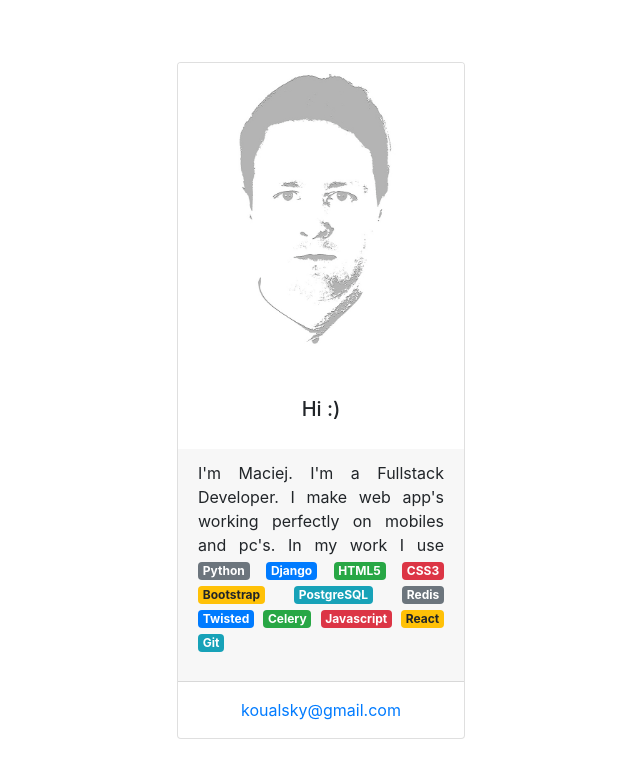
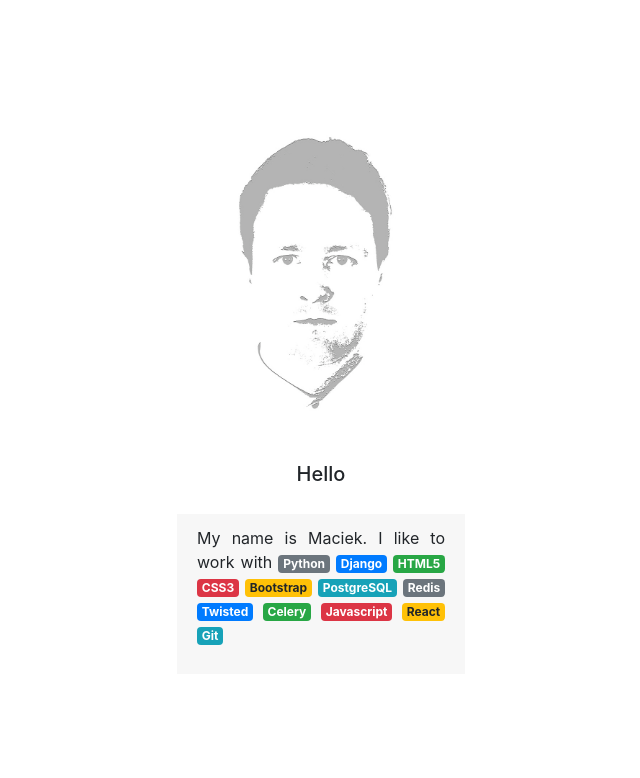
Before and after one commit to koualsky/portfolio, a Django app: page /about/ in a window 1280 px wide. Shown: the top 778 px of the page, without its empty margins (319-959 px from the left). Run offline with Django 3.2, Linux system fonts and the light colour scheme; some libraries are stand-ins or nearby versions.

Commit message:
Change info on about.html page

```diff
--- a/sites/templates/sites/about.html
+++ b/sites/templates/sites/about.html
@@ -7,15 +7,14 @@
     <div class="container vh-100">
         <div class="d-flex justify-content-center align-items-center vh-100">
 
-            <div class="card about" style="width: 18rem;">
+            <div class="card about border-0" style="width: 18rem;">
               <img src="{% static '/sites/me.jpg' %}" class="card-img-top" alt="Me">
+
               <p></p>
               <p></p>
-              <h5 class="card-title text-center"><p></p>Hi :)<p></p></h5>
-              <div class="card-body card-header">
-                <p style="text-align: justify;">I'm Maciej. I'm a Fullstack Developer.
-                I make web app's working perfectly on mobiles and pc's.
-                In my work I use
+              <h5 class="card-title text-center"><p></p>Hello<p></p></h5>
+              <div class="card-body card-header border-bottom-0">
+                <p style="text-align: justify;">My name is Maciek. I like to work with
 
 
 
@@ -33,9 +32,11 @@
                 <span class="badge badge-info">Git</span>
                 </p>
               </div>
+              <!--
 
               <p></p>
               <p class="text-center"><a href="mailto:koualsky@gmail.com"> koualsky@gmail.com</a></p>
+              -->
             </div>
 
         </div>
```
